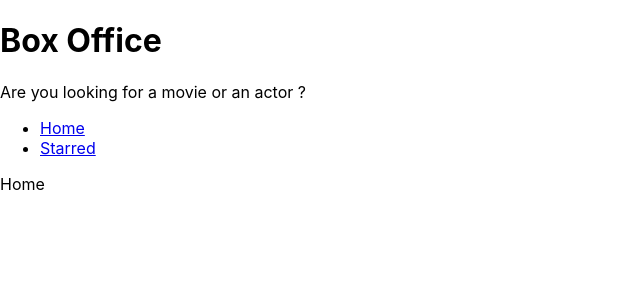
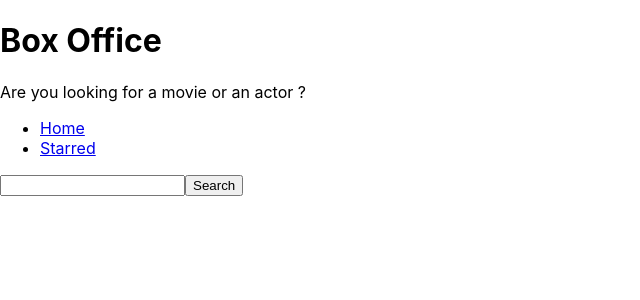
Before and after one commit to anilk1995/box-office, a React (Create React App) app: page / in a window 1280 px wide. Shown: the top 300 px of the page, without its empty margins (0-640 px from the left). Built offline with nearby package versions, Linux system fonts and the light colour scheme.

Commit message:
fetch and displayed data from tvmaze api and created reusable api

```diff
--- /dev/null
+++ b/src/api/tvmaze.js
@@ -0,0 +1,11 @@
+const BASE_URL = "https://api.tvmaze.com";
+
+async function apiGet(queryString) {
+  const response = await fetch(`${BASE_URL}/${queryString}`);
+  const data = await response.json();
+
+  return data;
+}
+
+export const searchForShows = (searchString) =>
+  apiGet(`/search/shows?q=${searchString}`);
--- a/src/pages/Home.jsx
+++ b/src/pages/Home.jsx
@@ -1,5 +1,51 @@
+import { useState } from "react";
+import { searchForShows } from "../api/tvmaze";
+
 function Home() {
-  return <div>Home</div>;
+  const [searchQuery, setSearchQuery] = useState("");
+  const [apiData, setApiData] = useState(null);
+  const [apiDataError, setApiDataError] = useState(null);
+
+  async function onSearch(e) {
+    e.preventDefault();
+
+    try {
+      setApiDataError(null);
+
+      const result = await searchForShows(searchQuery);
+      setApiData(result);
+    } catch (error) {
+      setApiDataError(error);
+    }
+  }
+
+  const renderApiData = () => {
+    if (apiDataError) {
+      return <div>Error Occured: {apiDataError.message}</div>;
+    }
+
+    if (!apiData) return null;
+
+    if (apiData) {
+      return apiData.map((data) => (
+        <div key={data.show.id}>{data.show.name}</div>
+      ));
+    }
+  };
+  return (
+    <div>
+      <form onSubmit={onSearch}>
+        <input
+          type="text"
+          value={searchQuery}
+          onChange={(e) => setSearchQuery(e.target.value)}
+        />
+        <button type="submit">Search</button>
+      </form>
+
+      <div>{renderApiData()}</div>
+    </div>
+  );
 }
 
 export default Home;
```
